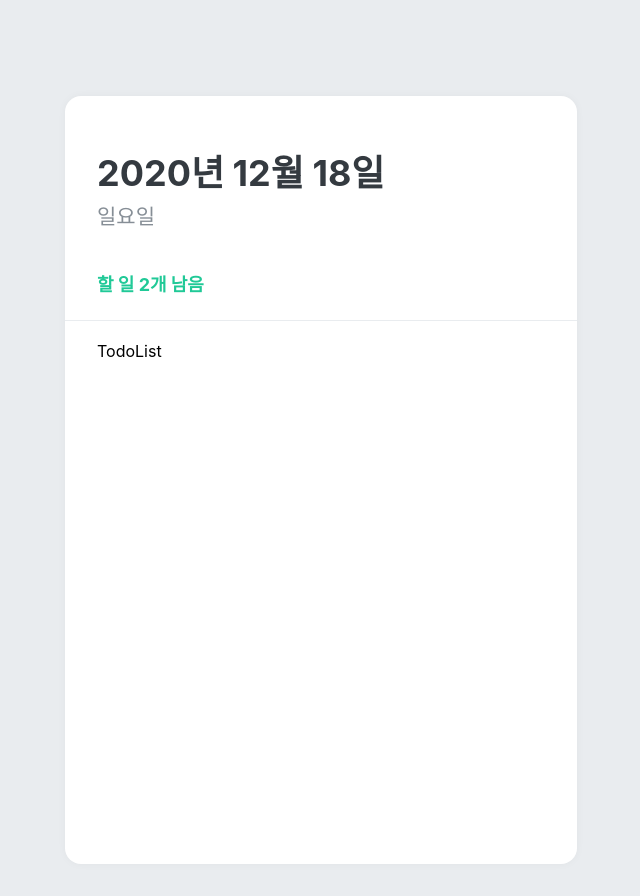
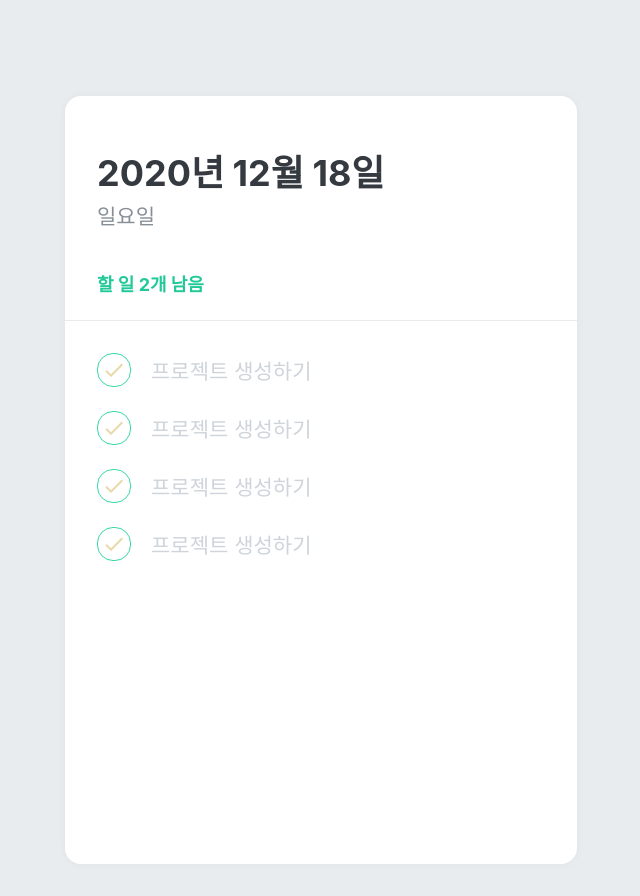
Before and after one commit to dongmin3891/React-TodoList, a React (Create React App) app: page / in a window 1280 px wide. Shown: the whole page, without its empty margins (319-959 px from the left). Built offline with nearby package versions, Linux system fonts and the light colour scheme.

Commit message:
TodoList - 프로젝트 생성 UI 준비 - 2 - TodoItem.js

```diff
--- /dev/null
+++ b/src/components/TodoItem.js
@@ -0,0 +1,74 @@
+import React from "react";
+import styled, { css } from "styled-components";
+import { MdDone, MdDelete } from "react-icons/md";
+
+/* 왼쪽에 있는 Check를 보여주는 컴포넌트  */
+const CheckCircle = styled.div`
+  width: 32px;
+  height: 32px;
+  border-radius: 16px;
+  border: 1px solid #ced4da;
+  font-size: 24px;
+  display: flex;
+  align-items: center;
+  justify-content: center;
+  margin-right: 20px;
+  cursor: pointer;
+  ${(props) =>
+    props.done &&
+    css`
+      border: 1px solid #38d9a9;
+      color: #e8d9a9;
+    `}
+`;
+/* Text를 보여주는 컴포넌트 */
+const Text = styled.div`
+  flex: 1;
+  font-size: 21px;
+  color: #495057;
+  ${(props) =>
+    props.done &&
+    css`
+      color: #ced4da;
+    `}
+`;
+/* 우측에 나타날 쓰레기통 아이콘 */
+const Remove = styled.div`
+  opacity: 0;
+  display: flex;
+  align-items: center;
+  justify-content: center;
+  color: #dee2e6;
+  font-size: 24px;
+  cursor: pointer;
+  &:hover {
+    color: #ff6b6b;
+  }
+`;
+/* TodoItemBlock 내부에서 위 3개의 내용들이 이 안에 들어감  */
+const TodoItemBlock = styled.div`
+    display: flex;
+    align-items: center;
+    padding-top: 12px;
+    padding-top: 12px;
+    padding-bottom: 12px;
+    &:hover {
+        &{Remove} {
+            opacity: 1;
+        }
+    }
+`;
+
+function TodoItem({ id, done, text }) {
+  return (
+    <TodoItemBlock>
+      <CheckCircle done={done}>{done && <MdDone />}</CheckCircle>
+      <Text done={done}>{text}</Text>
+      <Remove>
+        <MdDelete />
+      </Remove>
+    </TodoItemBlock>
+  );
+}
+
+export default TodoItem;
--- a/src/components/TodoList.js
+++ b/src/components/TodoList.js
@@ -1,5 +1,6 @@
-import React from 'react';
-import styled from 'styled-components';
+import React from "react";
+import styled from "styled-components";
+import TodoItem from "./TodoItem";
 
 const TodoListBlock = styled.div`
   flex: 1;
@@ -9,7 +10,14 @@
 `;
 
 function TodoList() {
-  return <TodoListBlock>TodoList</TodoListBlock>;
+  return (
+    <TodoListBlock>
+      <TodoItem text="프로젝트 생성하기" done={true} />
+      <TodoItem text="프로젝트 생성하기" done={true} />
+      <TodoItem text="프로젝트 생성하기" done={true} />
+      <TodoItem text="프로젝트 생성하기" done={true} />
+    </TodoListBlock>
+  );
 }
 
 export default TodoList;
```
Also changed, not shown: 1 other file (tests, documents, lock files or other folders).
